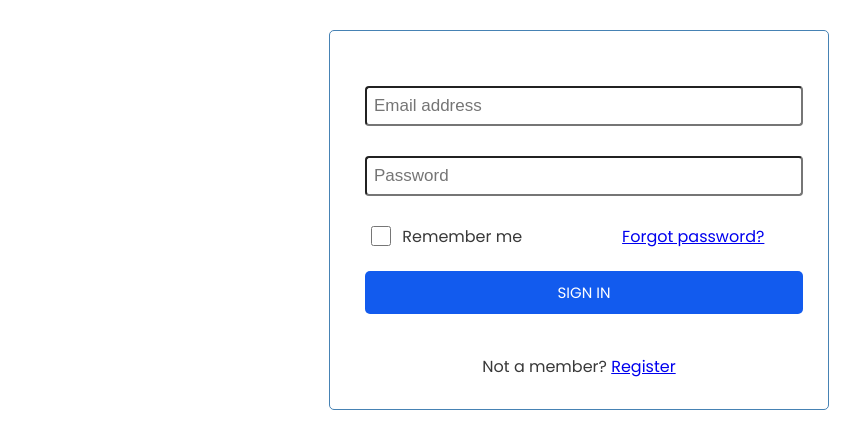
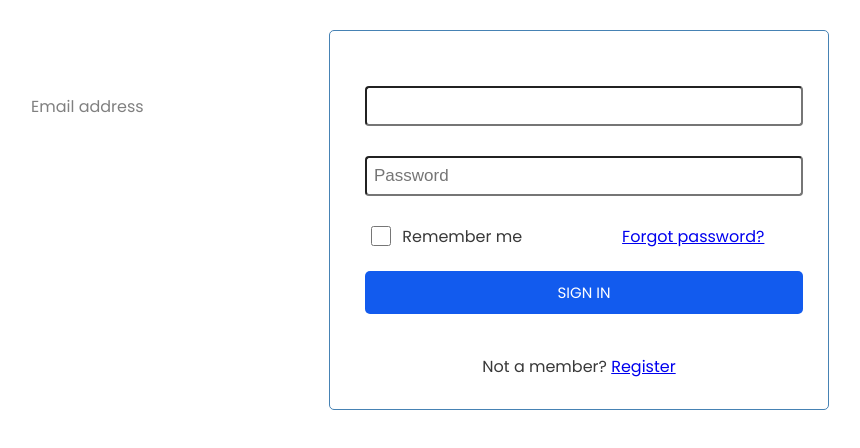
Before and after one commit to OlhaYarosh1/Login-Page, a React (Create React App) app: page / in a window 1280 px wide. Shown: the top 448 px of the page, without its empty margins (61-921 px from the left). Built offline with nearby package versions, Linux system fonts and the light colour scheme.

Commit message:
Animation for input email address.

```diff
--- a/src/components/Form.js
+++ b/src/components/Form.js
@@ -2,7 +2,8 @@ const Form = () => {
   return (
     <form className='add-form'>
         <div className='form-control'>
-            <input type='text' placeholder='Email address'/>
+            <input type='text' required/>
+              <label className='email' for=''>Email address</label>
         </div>
         <div className='form-control'>
             <input type='text' placeholder='Password'/>
--- a/src/index.css
+++ b/src/index.css
@@ -55,8 +55,29 @@ body {
   margin: 20px 0;
 }
 
+.form-control :focus~label {
+  top: 73px;
+  background-color: #fff;
+  color: #125bee;
+  font-size: 14px;
+}
+
+.form-control .emailSmaller {
+  font-size: 16px;
+}
+
 .form-control label {
   display: block;
+}
+
+.form-control .email {
+  display: block;
+  position: absolute;
+  top: 94px;
+  color: grey;
+  left: 90px;
+  transition: top .5s;
+  padding: 0 2px;
 }
 
 .form-control input {
```
Also changed, not shown: src/setupTests.js (deleted, +0 -5 lines).
